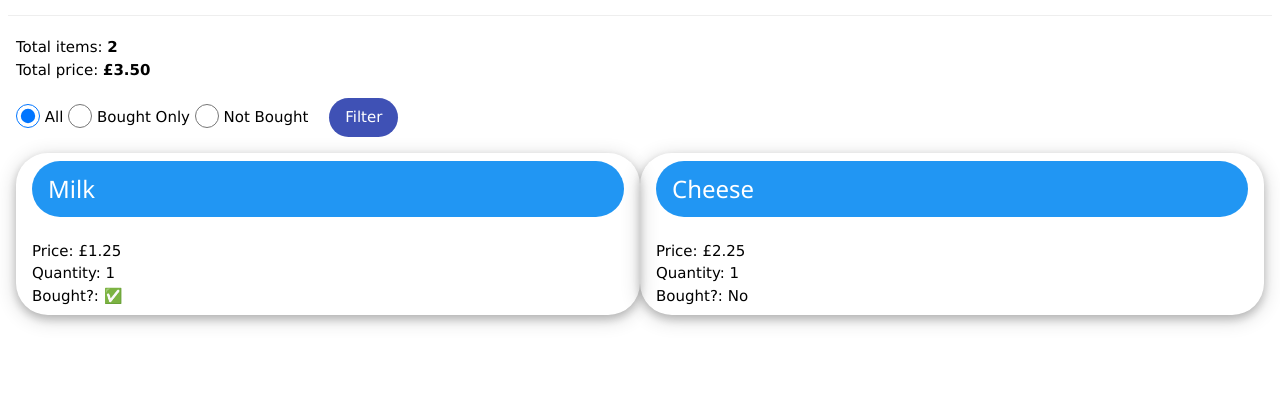
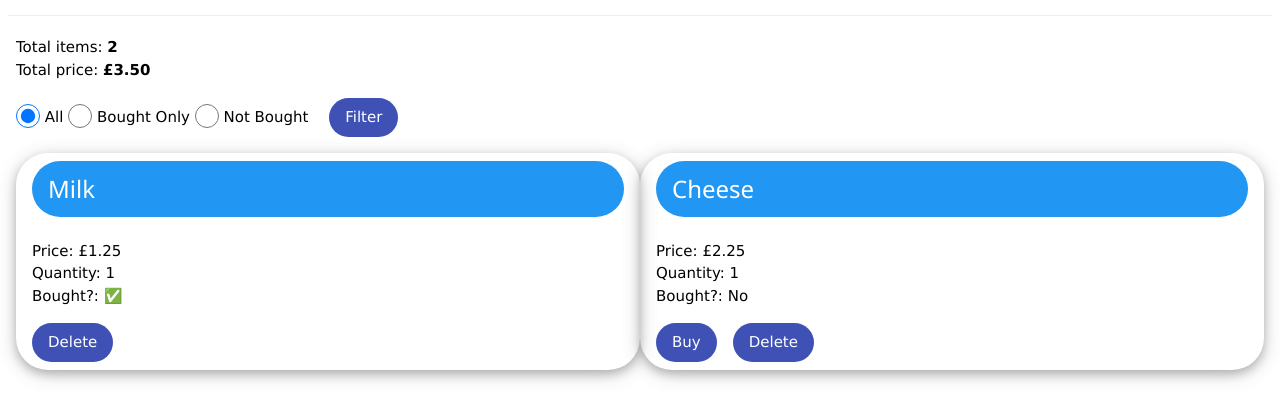
Before and after one commit to camsh69/week_3-weekend_homework, a Flask app: page /shoppinglist in a window 1280 px wide. Shown: the part 258-678 px from the top of the page. Run offline with Flask 2, Linux system fonts and the light colour scheme.

Commit message:
Final HW commit with Advanced Extensions

```diff
--- a/controllers/controller.py
+++ b/controllers/controller.py
@@ -3,10 +3,12 @@ from flask import render_template, request, redirect
 from models.items_list import *
 from models.items import Items
 
+
 @app.route('/shoppinglist')
 def index():
     return render_template('index.html', title="My Shopping List", items=items,
-    total_price=total_price(items), total_items=total_items(items))
+                           total_price=total_price(items), total_items=total_items(items))
+
 
 @app.route('/shoppinglist', methods=['POST'])
 def add_item():
@@ -16,4 +18,18 @@ def add_item():
     bought = True if 'bought' in request.form else False
     new_item = Items(name_of_item, price, quantity, bought)
     add_new_item(new_item)
-    return redirect ('/shoppinglist')
+    return redirect('/shoppinglist')
+
+
+@app.route('/shoppinglist/delete/', methods=['POST'])
+def remove_item_from_list():
+    name_of_item = request.form['name_of_item']
+    remove_item(name_of_item)
+    return redirect('/shoppinglist')
+
+
+@app.route('/shoppinglist/buy/', methods=['POST'])
+def buy():
+    name_of_item = request.form['name_of_item']
+    buy_item(name_of_item)
+    return redirect('/shoppinglist')
--- a/models/items_list.py
+++ b/models/items_list.py
@@ -5,8 +5,10 @@ item2 = Items("Cheese", 2.25, 1, False)
 
 items = [item1, item2]
 
+
 def add_new_item(item):
     items.append(item)
+
 
 def total_price(items):
     total = 0.0
@@ -16,8 +18,21 @@ def total_price(items):
             total -= (item.price/10) * item.quantity
     return "{:.2f}".format(total)
 
+
 def total_items(items):
     total = 0
     for item in items:
         total += item.quantity
     return total
+
+
+def remove_item(name_of_item):
+    for item in items:
+        if item.name_of_item == name_of_item:
+            items.remove(item)
+
+
+def buy_item(name_of_item):
+    for item in items:
+        if item.name_of_item == name_of_item:
+            item.bought = True
--- a/static/style.css
+++ b/static/style.css
@@ -1,6 +1,6 @@
 .discount {
     color: red;
-    font-size: x-small;
+    font-size: small;
     font-style: italic;
 }
 
@@ -16,3 +16,7 @@ h1 {
 .bold {
     font-weight: bold;
 }
+
+.button_group {
+    display: flex;
+}
--- a/templates/list.html
+++ b/templates/list.html
@@ -13,4 +13,18 @@
     {% else %}
     <span>No</span>
     {% endif %}
+    <div class="button_group">
+        {% if item.bought == False %}
+        <form action="/shoppinglist/buy/" method="post">
+            <input type="hidden" name="name_of_item" id="name_of_item" value="{{item.name_of_item}}">
+            <input class="w3-button w3-indigo w3-round-xxlarge w3-hover-green w3-margin-top w3-margin-right"
+                type="submit" value="Buy">
+        </form>
+        {% endif %}
+        <form action="/shoppinglist/delete/" method="post">
+            <input type="hidden" name="name_of_item" id="name_of_item" value="{{item.name_of_item}}">
+            <input class="w3-button w3-indigo w3-round-xxlarge w3-hover-green w3-margin-top" type="submit"
+                value="Delete">
+        </form>
+    </div>
 </li>
```
Lines whose indentation alone changed are shown as unchanged.
